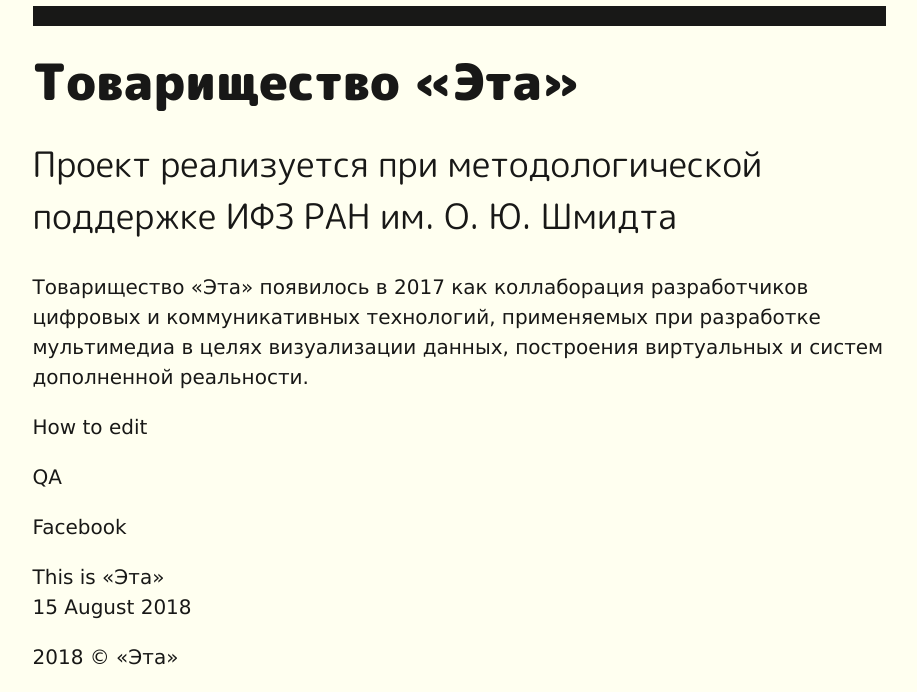
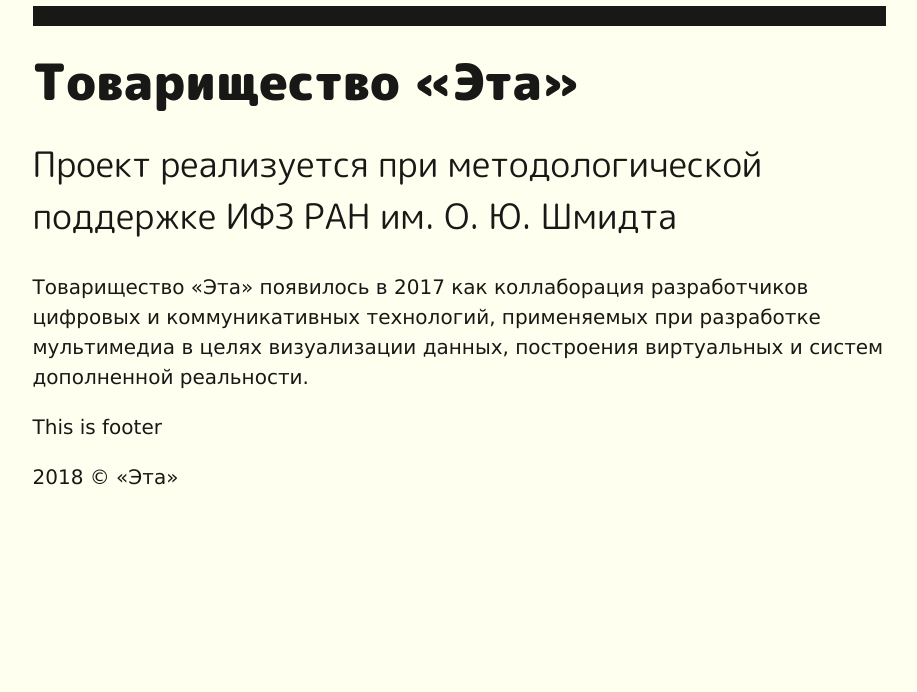
Before and after one commit to indexmod/eta.ga, a Jekyll site: the page built from index.md, in a window 1280 px wide. Shown: the part 473-1165 px from the top of the page, without its empty margins (199-1116 px from the left). Built offline with Jekyll 4.4.1, drawn with Linux system fonts in a browser that asks for light colours; after the commit the page ends 985 px from its top, so only the background shows below that.

Commit message:
Update footer.html

```diff
--- a/_includes/footer.html
+++ b/_includes/footer.html
@@ -1,9 +1,6 @@
 <!DOCTYPE html>
 <html>
 <body>
-<p><a class="one" href="edit">How to edit</a></p>
-<p><a class="one" href="qa">QA</a></p>
-<p><a class="one" href="https://www.facebook.com/groups/1827319437559156/about/">Facebook</a></p>
-<p class="date">This is <a href="index">{{ site.title }}</a><br>{{ site.time | date_to_long_string }}</a></p>
+<p>This is footer</p>
 </body>
 </html>
```
